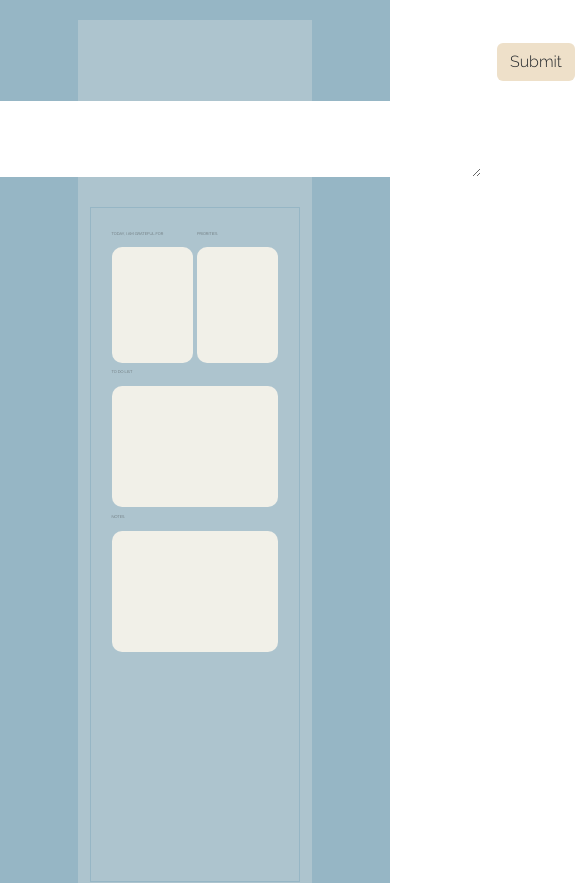
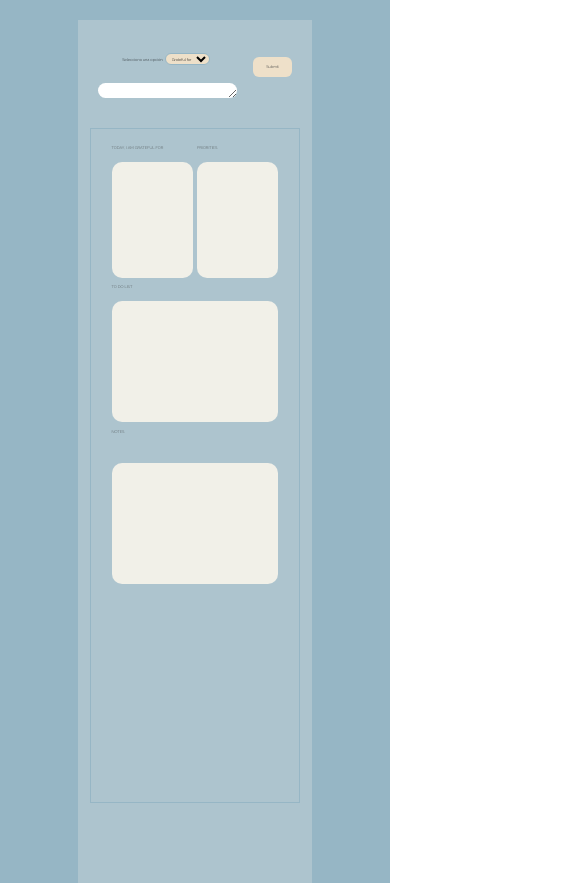
Before and after one commit to 4GeeksAcademy/flavia_to-do-list, a React app: page / in a window 390 px wide. Shown: the top 883 px of the page, 575 px wide, since content can reach past the window. Built offline with nearby package versions, Linux system fonts and the light colour scheme.

Commit message:
Ya es responsive pero en móviles sólo de forma horizontal

```diff
--- a/src/js/component/App.css
+++ b/src/js/component/App.css
@@ -7,7 +7,7 @@
 }
 .littleContainer {
   width: 60vw;
-  height: 120vh;
+  height: 135vh;
   margin-top: 5%;
   margin-bottom: 5%;
   padding-bottom: 2%;
@@ -16,27 +16,8 @@
 .inputsContainer {
   display: flex;
   justify-content: center;
-  margin-top: 5%;
-}
-
-#dropdownButton {
-  background-color: rgb(238, 224, 201);
-  font-family: "Raleway", sans-serif;
-  margin: none;
-}
-#textareaContent {
-  border: #333333c0;
-  border-radius: 10px;
-}
-.submitContainer {
-  margin-top: 5%;
-}
-.submitButton {
-  background-color: rgb(238, 224, 201);
-  font-family: "Raleway", sans-serif;
-}
-.submitButton:hover {
-  background-color: rgb(241, 240, 232);
+  align-items: center;
+  margin-top: 3%;
 }
 .listsContainer {
   height: 80vh;
@@ -48,9 +29,40 @@
 .gratefulAndPriorities {
   display: flex;
   height: 20%;
-  margin-top: 8%;
+  margin-top: 5%;
   margin-bottom: 5%;
 }
+label {
+  font-family: "Raleway", sans-serif;
+  font-size: 1vw;
+}
+#opciones {
+  background-color: rgb(238, 224, 201);
+  font-family: "Raleway", sans-serif;
+  font-size: 1vw;
+  border: 1px solid rgb(150, 182, 197);
+  padding: 1%;
+  border-radius: 10px;
+  margin-left: 2%;
+}
+textarea {
+  font-family: "Raleway", sans-serif;
+  font-size: 1vw;
+}
+#textareaContent {
+  border: #333333c0;
+  border-radius: 10px;
+}
+
+.submitButton {
+  background-color: rgb(238, 224, 201);
+  font-family: "Raleway", sans-serif;
+  font-size: 1vw;
+}
+.submitButton:hover {
+  background-color: rgb(241, 240, 232);
+}
+
 .grateful {
   display: block;
   margin-left: 10%;
@@ -124,7 +136,7 @@
   font-size: 1vw;
   color: #333333c0;
   height: 10%;
-  margin-bottom: 2%;
+  margin-bottom: 20px;
 }
 .notesContent {
   width: 100%;
--- a/src/js/component/App.jsx
+++ b/src/js/component/App.jsx
@@ -11,44 +11,20 @@ export default function App() {
         <div className="inputsContainer">
           <div className="inputs">
             {/* Comienzo de dropdown */}
-            <div class="btn-group dropend h-25 mt-3 ms-4">
-              <button
-                id="dropdownButton"
-                type="button"
-                class="btn dropdown-toggle"
-                data-bs-toggle="dropdown"
-                aria-expanded="false"
-              >
-                Elige tu sección
-              </button>
-              <ul class="dropdown-menu">
-                <li>
-                  <a class="dropdown-item" href="#">
-                    Grateful for
-                  </a>
-                </li>
-                <li>
-                  <a class="dropdown-item" href="#">
-                    Today's priorities
-                  </a>
-                </li>
-                <li>
-                  <a class="dropdown-item" href="#">
-                    To Do List
-                  </a>
-                </li>
-                <li>
-                  <a class="dropdown-item" href="#">
-                    Notes
-                  </a>
-                </li>
-              </ul>
+            <div class="mt-3 ms-4">
+              <label for="opciones">Selecciona una opción:</label>
+              <select id="opciones" name="opciones">
+                <option value="opcion1">Grateful for</option>
+                <option value="opcion2">Priorities</option>
+                <option value="opcion3">To do list</option>
+                <option value="opcion3">Notes</option>
+              </select>
             </div>
             {/*Fin de dropdown */}
             <div>
               <textarea
-                rows="3"
-                cols="70"
+                rows="2"
+                cols="60"
                 id="textareaContent"
                 className="mt-3"
               ></textarea>
```
